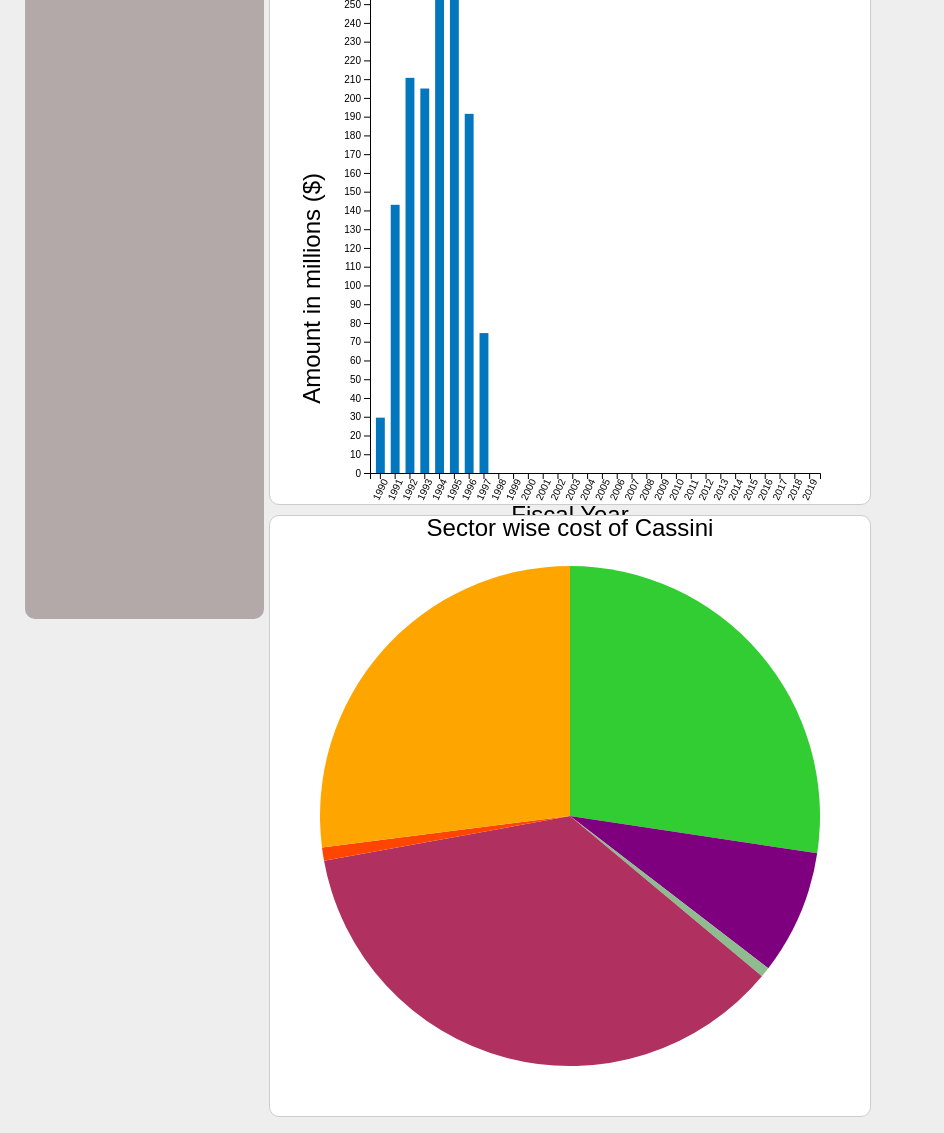
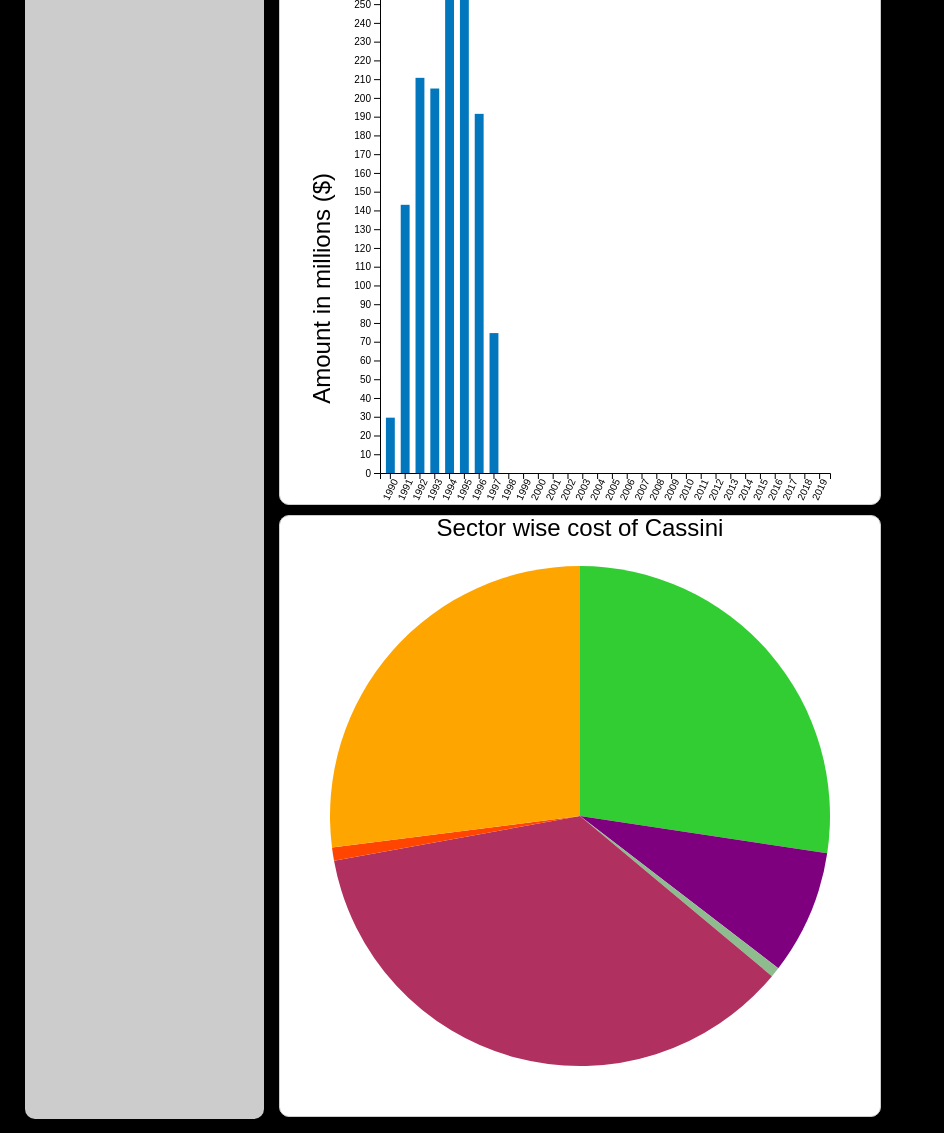
Before and after one commit to divpatel10/CPSC-4030-Final-Project, a plain HTML site: page index.html in a window 1280 px wide. Shown: the part 127-1260 px from the top of the page, without its empty margins (0-944 px from the left). Drawn offline with nearby package versions, Linux system fonts and the light colour scheme; files whose address does not match are found by name.

Commit message:
aligned graph 2 and 3 and changed hover effect

```diff
--- a/script.js
+++ b/script.js
@@ -1,7 +1,6 @@
 var margin = {top: 60, right: 230, bottom: 50, left: 100},
     width = screen.width - margin.left - margin.right - 800,
-    height = (screen.height) - margin.top - margin.bottom;
-console.log(screen.height)
+    height = 1100 - margin.top - margin.bottom ;
 // append the svg object to the body of the page
 var svg = d3.select("#main-graph")
         .append("svg")
@@ -30,7 +29,7 @@
     .range([ 0, width ]);
 
     svg.append("g").attr("class", "axis")
-    .attr("transform", "translate(0," + 2*height + ")")
+    .attr("transform", "translate(0," + 1.5*height + ")")
     .attr("font-size", "20px")
     .call(d3.axisBottom(x).ticks(5));
     // Customization
@@ -39,7 +38,7 @@
     svg.append("text")
         .attr("text-anchor", "end")
         .attr("x", width/2)
-        .attr("y", 2*height+50)
+        .attr("y", (1.5*height)+50)
         .style("font-size", "2.45em")
         .text("Year");
 
@@ -60,7 +59,7 @@
     var y = d3.scaleLinear()
     .domain([ 0, 500+
         d3.max(missionWiseData, d => d3.max(d.values, c => c.degrees))])
-    .range([ 2*height, 0 ]);
+    .range([ 1.5*height, 0 ]);
 
     svg.append("g").attr("class", "axis")
     .call(d3.axisLeft(y));
--- a/style.css
+++ b/style.css
@@ -3,7 +3,7 @@
     /* width: 885px;*/
     font: 10px arial;
     padding: 25px;
-    background-color: #EEE;
+    background-color: #000;
     color: black;
   }
 
@@ -22,7 +22,7 @@
 }
 
 .maingraph {
-  background-color: #b3a9a9;
+  background-color: #ccc;
   border-radius: 10px;
   float: left;
 }
@@ -30,6 +30,11 @@
   text-align: center;
   margin-left: -300px;
 }
+
+.maingraph:hover {
+  box-shadow: 2px 2px 4px 4px rgb(205 205 205);
+}
+
 
 .secondary-graph{
   align-items: center;
@@ -40,27 +45,27 @@
   float: left;
   height: 600px;
   transition: box-shadow 0.3s;
-  margin: 5px 5px;
+  margin: 5px 15px;
   border-radius: 10px;
   border: 1px solid #ccc;
-  background: #fff;
+  background-color: #fff;
 }
 
 .secondgraph:hover {
-  box-shadow: 2px 6px 12px 11px rgb(205 205 205);
+  box-shadow: 2px 2px 4px 4px rgb(205 205 205);
 }
 
 
 .thirdgraph {
   transition: box-shadow 0.3s;
-  margin: 5px 5px;
+  margin: 5px 15px;
   border-radius: 10px;
   border: 1px solid #ccc;
-  background: #fff;
+  background-color: #fff;
   float:left;
   height: 600px;
 }
 .thirdgraph:hover {
-  box-shadow: -13px 9px 11px 3px rgb(205 205 205);
+  box-shadow: 2px 2px 4px 4px rgb(205 205 205);
 
 }
```
